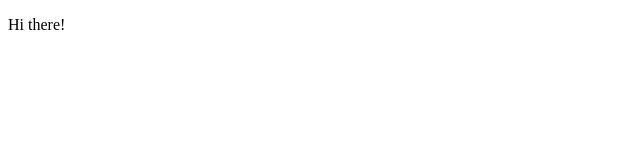
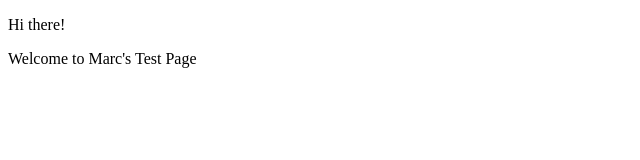
Before and after one commit to mseelingerjr/mseelingerjr.github.io, a plain HTML site: page index.html in a window 1280 px wide. Shown: the whole page, without its empty margins (0-640 px from the left). Drawn offline with Linux system fonts and the light colour scheme.

Commit message:
Update index.html

```diff
--- a/index.html
+++ b/index.html
@@ -5,5 +5,6 @@
  </head>
  <body>
  <p>Hi there!</p>
+   <p>Welcome to Marc's Test Page</p>
  </body>
  </html>
```
